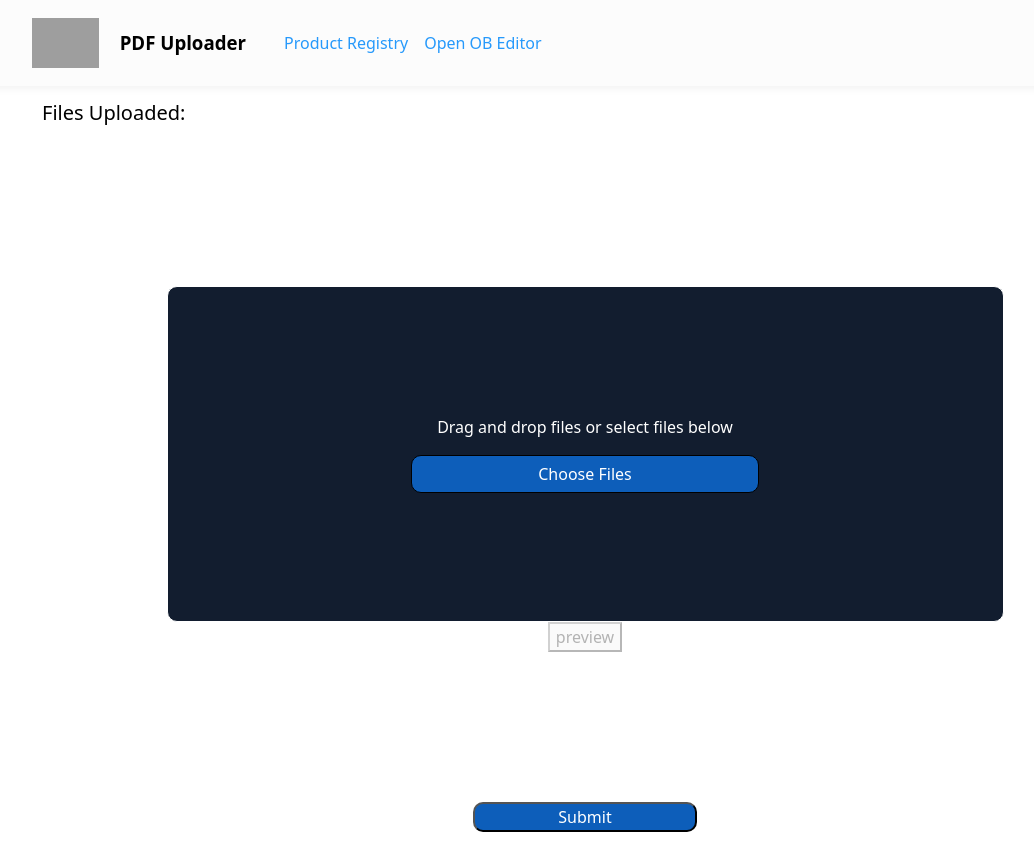
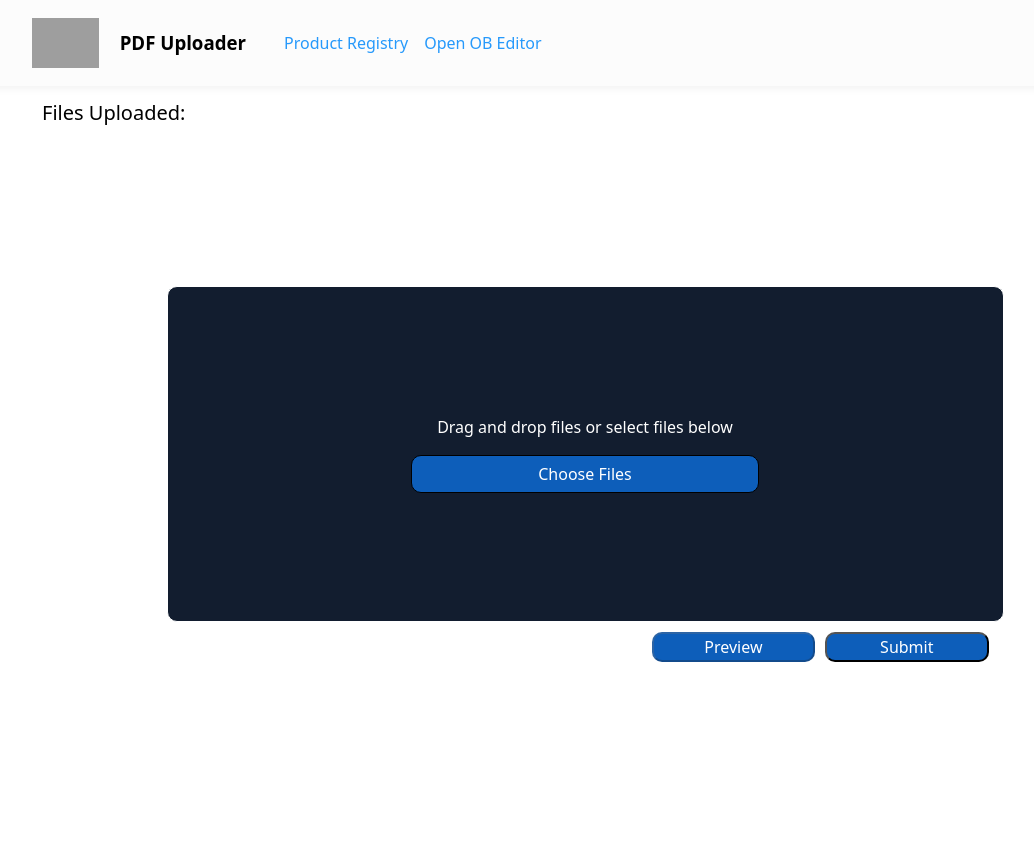
Before and after one commit to cthao17/OrangeButtonPDF, a React (Vite) app: page / in a window 1280 px wide. Shown: the whole page, without its empty margins (55-1089 px from the left). After the commit the page ends 806 px from the top, so only its background shows below. Built offline with nearby package versions, Linux system fonts and the light colour scheme; grey boxes are pictures that could not be loaded.

Commit message:
wrapper for buttons, styling changes for preview and submit buttons on Home page

```diff
--- a/src/components/Home.jsx
+++ b/src/components/Home.jsx
@@ -131,8 +131,8 @@ function Home(props) {
                         </ul>
                     )}
             </div>
-            <div
-                id="form"
+
+            <div id="form"
                 onDragEnter={preventBubbling}
                 onDragOver={preventBubbling}
                 onDrop={(e) => {
@@ -154,14 +154,15 @@ function Home(props) {
                 />
                 <button onClick={handleClick}>Choose Files</button>
             </div>
-            <button
+            <div id="upload-bottom">
+                <button id="previewbtn"
                     onClick={(event) => {
                         event.preventDefault();
                         handleShow(true);
                     }}
                     disabled={files.length === 0}
                     >
-                preview
+                    Preview
                 </button>
                 <PreviewModal
                     show = {modalVisible}
@@ -174,6 +175,9 @@ function Home(props) {
             </div>
 
 
+        </div>
+
+
 
 
     </>);
--- a/src/components/styles.css
+++ b/src/components/styles.css
@@ -170,14 +170,34 @@
     width: 60%;
     border-radius: 10px;
 }
-
+#upload-bottom{
+    width: 75%;
+    display: flex;
+    flex-direction: row;
+    padding: 10px;
+    align-items: flex-end;
+    justify-content: flex-end;
+    /* justify-content: center; */
+}
 #submit {
     width: 20%;
-    margin-top: 150px;
-    margin-bottom: 20px;
+    /* margin-top: 150px; */
+    /* margin-bottom: 20px;   */
+    margin: 0 5px;
     border-radius: 10px;
     align-self: center;
     background-color:#0d5eba;
     transition: background-color 0.3s;
     color: white;
 }
+#previewbtn{
+    width: 20%;
+    /* margin-top: 150px; */
+    /* margin-bottom: 20px;   */
+    margin: 0 5px;
+    border-radius: 10px;
+    align-self: center;
+    background-color:#0d5eba;
+    transition: background-color 0.3s;
+    color: white;
+}
```
Lines whose indentation alone changed are shown as unchanged.
